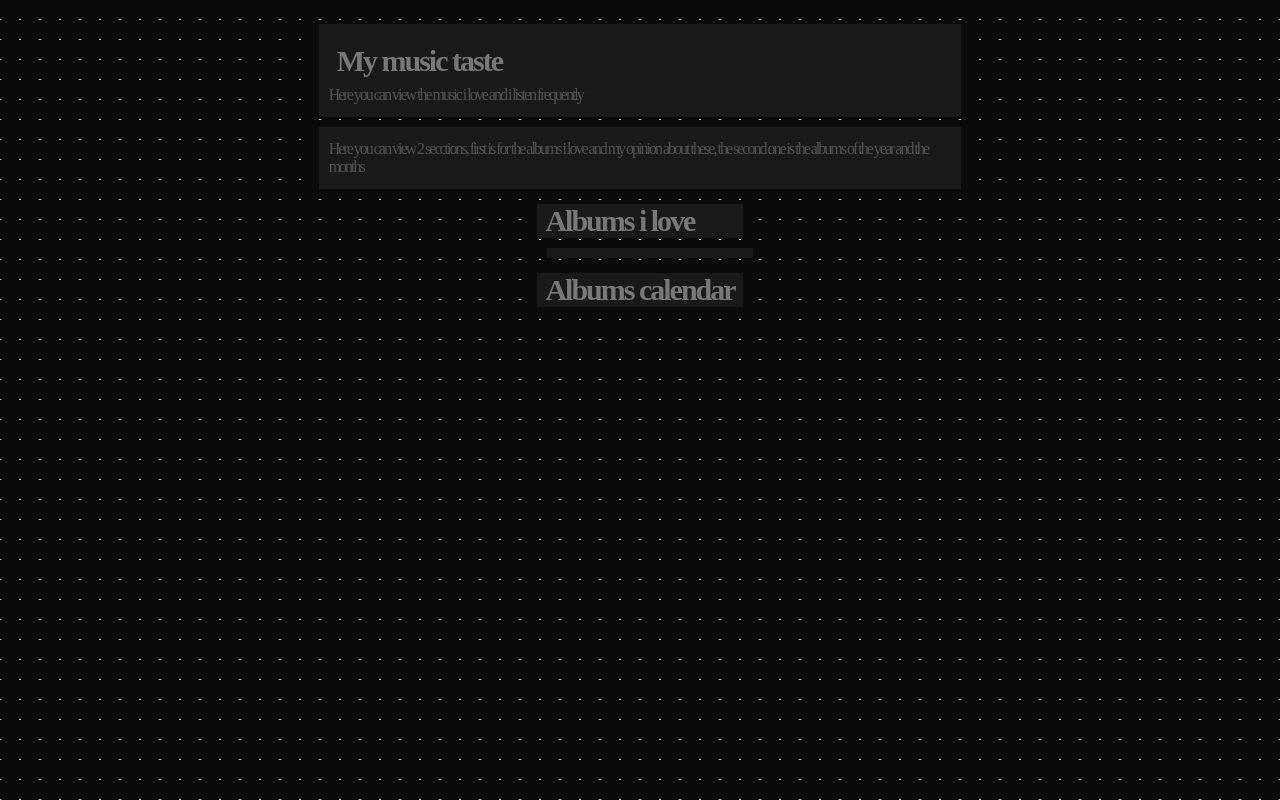
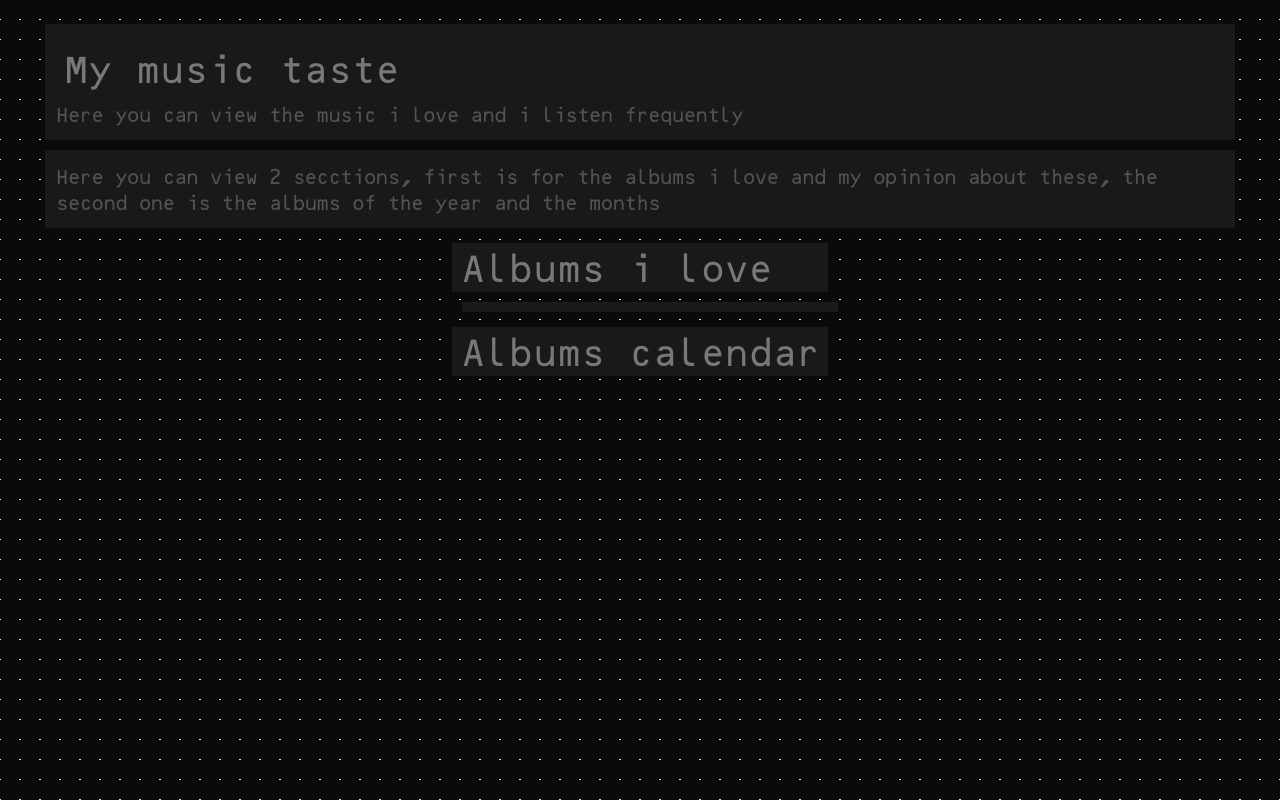
Before and after one commit to esnokum-dacom/onu-98, a website: page src/Cont/MyTastes/Topics/Music/index.html in a window 1280 px wide. Drawn offline with Linux system fonts and the light colour scheme; the site is published under a folder, as on GitHub Pages, so addresses that start at the root find nothing; no server answers; files whose address does not match are found by name.

Commit message:
Xd... fucking fonts url

```diff
--- a/src/Cont/MyTastes/Topics/Music/Style.css
+++ b/src/Cont/MyTastes/Topics/Music/Style.css
@@ -1,4 +1,4 @@
-@import url("/src/Props/fonts/fonts.css");
+@import url("../../../Props/Fonts/fonts.css");
 
 :root {
   --primary-color: rgb(224, 224, 224);
```
